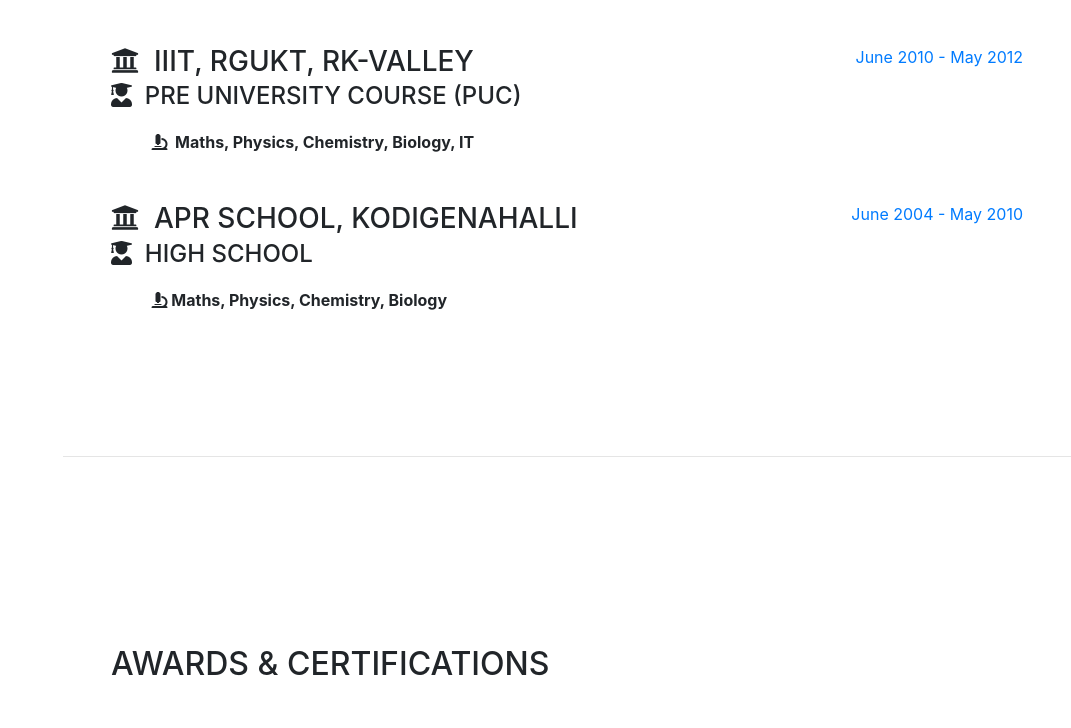
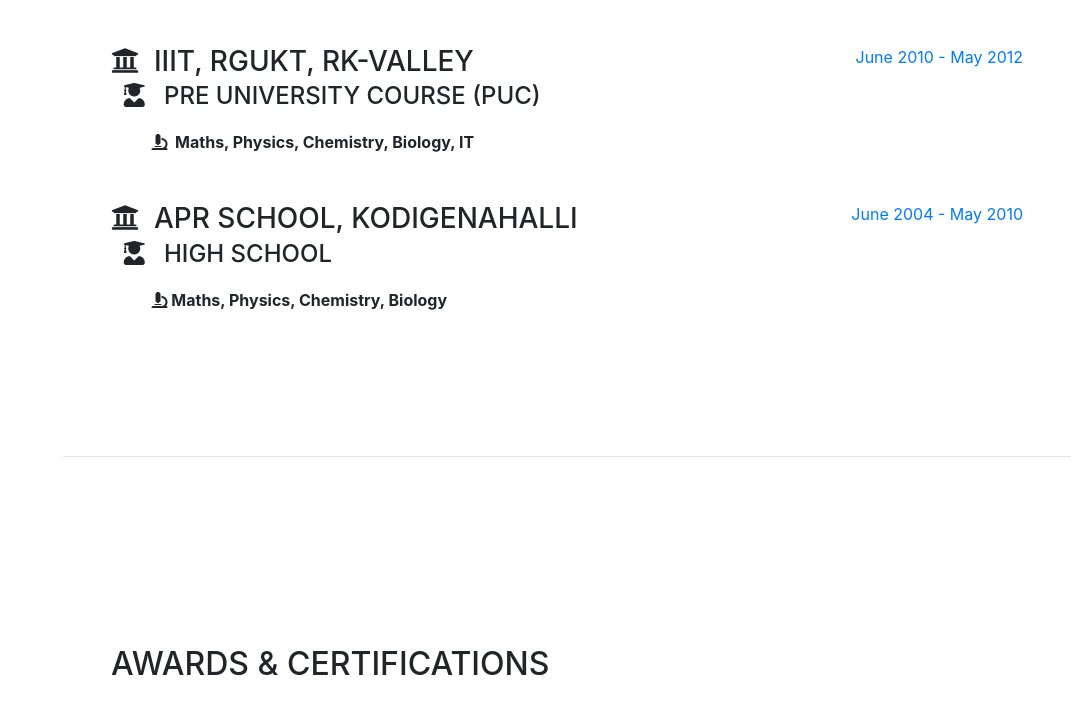
Before and after one commit to surendra-arivappagari/surendra-arivappagari.github.io, a website with bundled scripts: page index.html in a window 1280 px wide. Shown: the part 2881-3609 px from the top of the page, without its empty margins (209-1280 px from the left). Built offline with nearby package versions, Linux system fonts and the light colour scheme; a web font is replaced by a local one.

Commit message:
Small Alignment adjust

```diff
--- a/css/resume.css
+++ b/css/resume.css
@@ -30,7 +30,7 @@
 }
 
 h1 {
-  font-size: 5.5rem;
+  font-size: 5.2rem;
   line-height: 5.5rem;
 }
 
--- a/index.html
+++ b/index.html
@@ -189,7 +189,7 @@
 			<div class="resume-content mr-auto">
               <h3 class="mb-0"><i class="fas fa-university"></i>&nbsp; IIIT, RGUKT, RK-Valley</h3>
 			  <div class="subheading mb-3">
-				  <i class="fas fa-user-graduate"></i>&nbsp; Bachelor of technology (B-Tech) </br>
+				  &nbsp; <i class="fas fa-user-graduate"></i>&nbsp;&nbsp; Bachelor of technology (B-Tech)
 			  </div>
 
 			  <div>
@@ -210,8 +210,7 @@
 			<div class="resume-content mr-auto">
               <h3 class="mb-0"><i class="fas fa-university"></i>&nbsp; IIIT, RGUKT, RK-Valley</h3>
 			  <div class="subheading mb-3">
-				  <i class="fas fa-user-graduate"></i>&nbsp; Pre University Course (PUC) </br>
-
+				  &nbsp; <i class="fas fa-user-graduate"></i>&nbsp;&nbsp; Pre University Course (PUC)
 			  </div>
 			  <div>
 				&nbsp;&nbsp;&nbsp;&nbsp;&nbsp;&nbsp;&nbsp;&nbsp;
@@ -230,7 +229,9 @@
           <div class="resume-item d-flex flex-column flex-md-row">
             <div class="resume-content mr-auto">
               <h3 class="mb-0"><i class="fas fa-university"></i>&nbsp; APR School, Kodigenahalli</h3>
-              <div class="subheading mb-3"><i class="fas fa-user-graduate"></i>&nbsp; High School</div>
+              <div class="subheading mb-3">
+				&nbsp; <i class="fas fa-user-graduate"></i>&nbsp;&nbsp; High School
+			  </div>
 
               <div>
 				&nbsp;&nbsp;&nbsp;&nbsp;&nbsp;&nbsp;&nbsp;&nbsp;
@@ -255,7 +256,7 @@
 		  <b>
 		  <table style="width:100%">
 			<tr>
-				<th style="width:3%"><i class="fas fa-award"></i>&nbsp;&nbsp;&nbsp;</th>
+				<th style="width:3%"><i class="fas fa-award"></i> &nbsp;&nbsp; </th>
 				<th style="width:10%"><u>Platform</u></th>
 				<th style="width:87%"><u>Name & Link to the Certificate</u></th>
 			</tr>
```
Also changed, not shown: css/resume.min.css.
